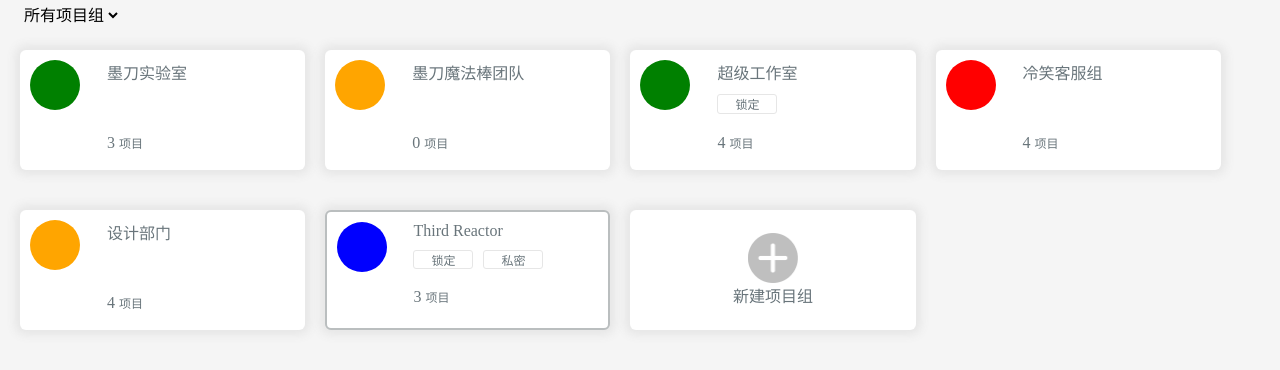
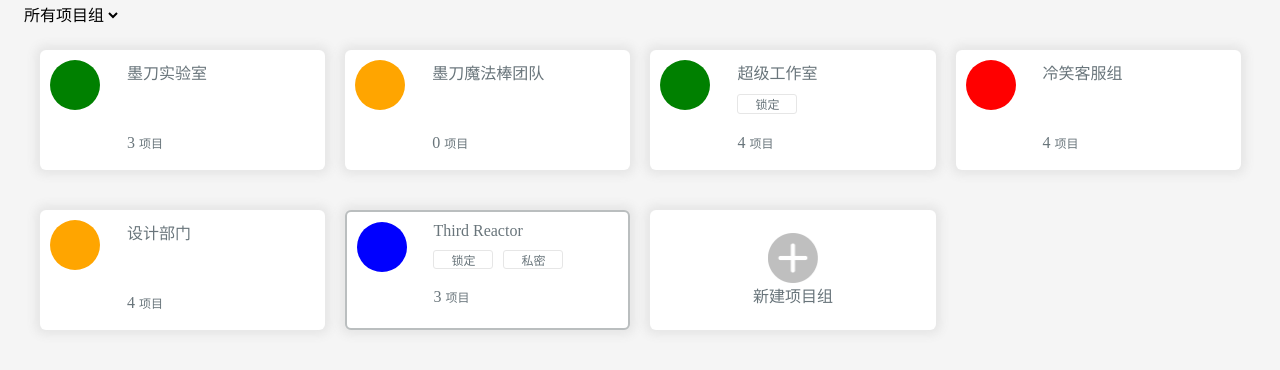
Before and after one commit to chen-kosile/modao, a React (Create React App) app in the folder modao/: page / in a window 1280 px wide. Shown: the top 370 px of the page. Built offline with nearby package versions, Linux system fonts and the light colour scheme.

Commit message:
初步完成

```diff
--- a/modao/src/components/Item/style.css
+++ b/modao/src/components/Item/style.css
@@ -1,6 +1,6 @@
 .item {
   width: 23%;
-  margin: 20px 20px 20px 0;
+  margin: 20px 0 20px 20px;
   height: 120px;
   background: #ffffff;
   border-radius: 6px;
```
Also changed, not shown: 1 other file (tests, documents, lock files or other folders).
